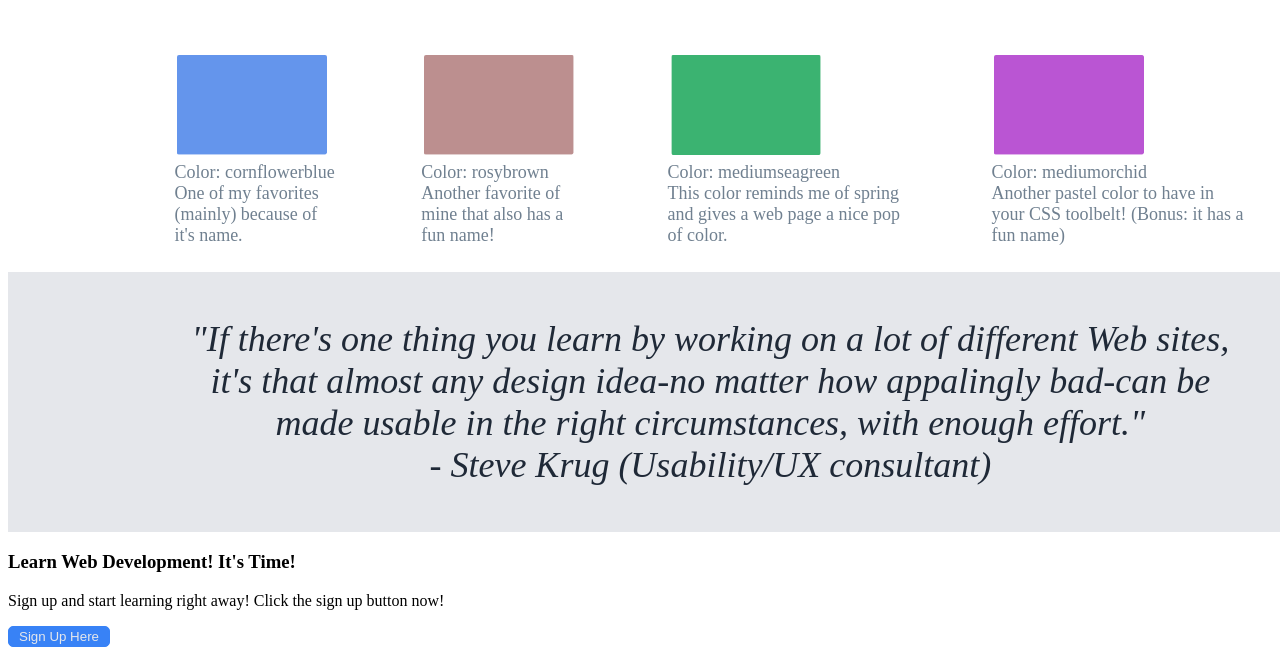
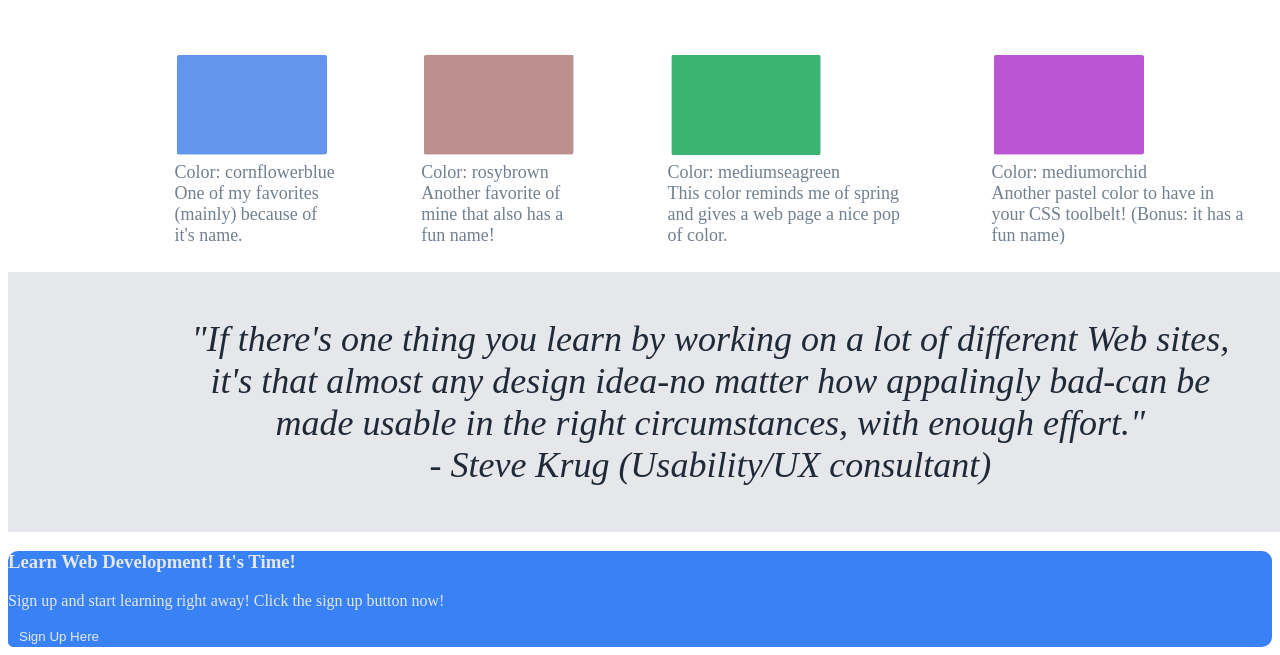
Before and after one commit to Cronk-Samantha/Landing-Page-TOP, a plain HTML site: page index.html in a window 1280 px wide. Shown: the part 493-1148 px from the top of the page. Drawn offline with Linux system fonts and the light colour scheme.

Commit message:
Styled the section 4 text.
I added the background-color to the call
to action section. I also styled the h3 text and
the subtext with font-weight. Adjusted the border
radius for the div. The content is styled and just
needs to be positioned on the page.

```diff
--- a/stylesheet.css
+++ b/stylesheet.css
@@ -115,3 +115,19 @@ figure img {
     padding: 2px 10px;
     border: 1px solid #3882F6;
 }
+
+.section4-box {
+    background-color: #3882F6;
+    border-radius: 10px;
+    color: #E5E7Eb;
+}
+
+.setion4-header {
+    font-weight: bold;
+    font-size: 24px;
+}
+
+.section4-text {
+    font-size: 16px;
+    font-weight: 500;
+}
```
